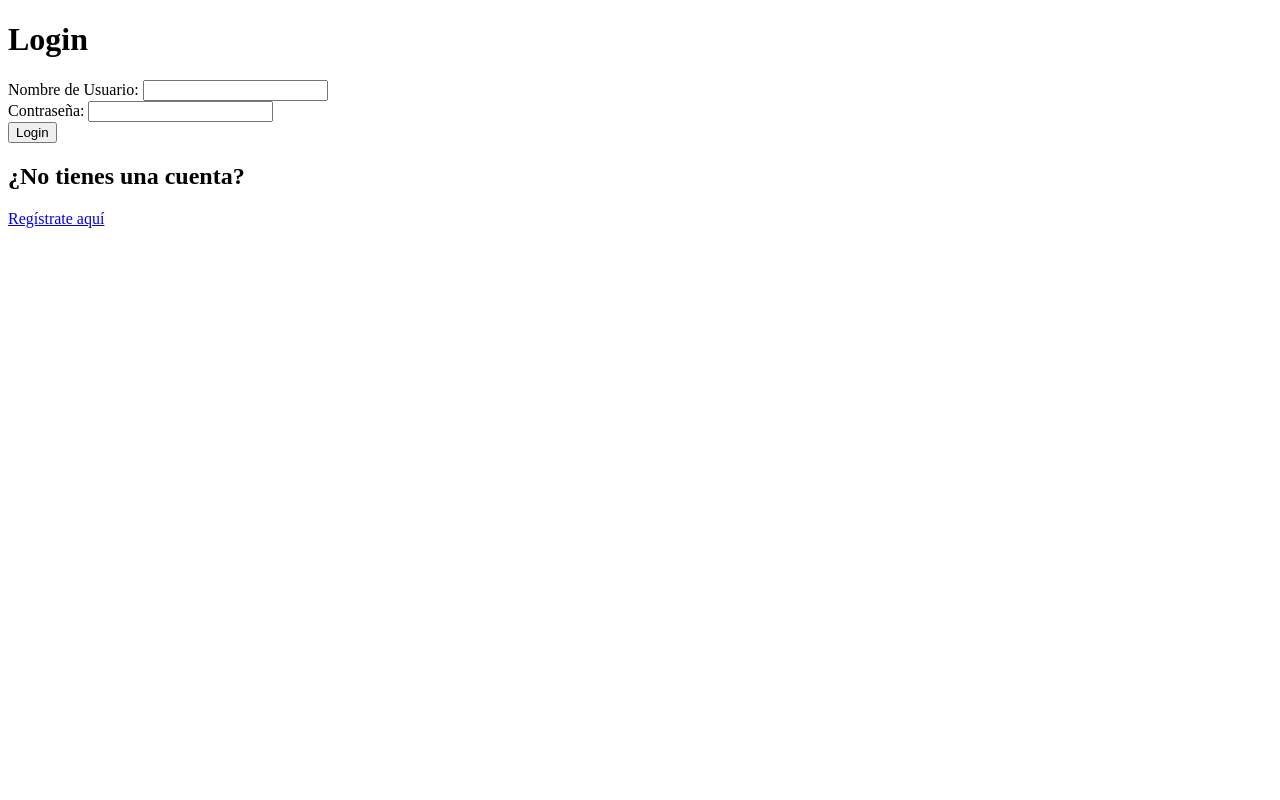
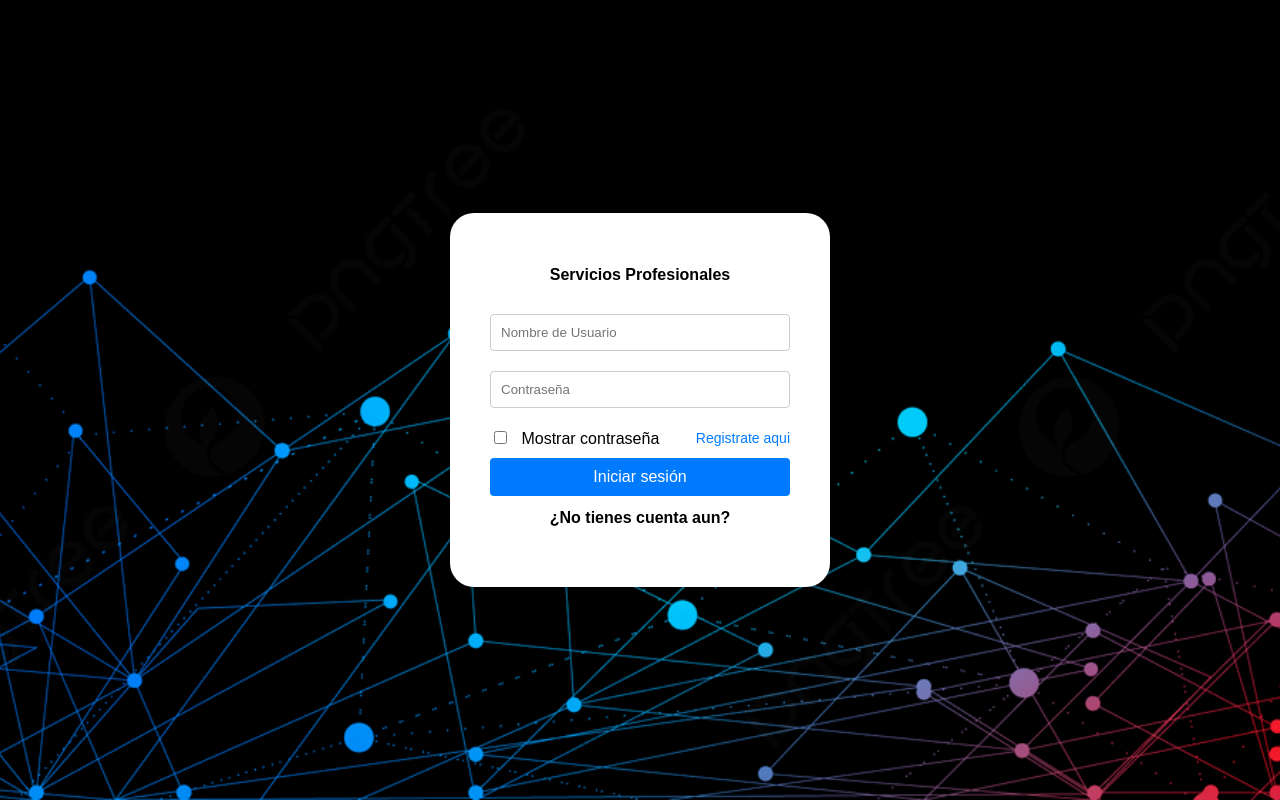
Before and after one commit to andrea-petit/app-reserva-servicios, a website: page views/login.html in a window 1280 px wide. Drawn offline with Linux system fonts and the light colour scheme.

Commit message:
cambios cesar

```diff
--- a/views/login.html
+++ b/views/login.html
@@ -1,25 +1,126 @@
 <!DOCTYPE html>
-<html lang="en">
+<html lang="es">
 <head>
     <meta charset="UTF-8">
     <meta name="viewport" content="width=device-width, initial-scale=1.0">
-    <title>Login</title>
+    <title>Iniciar Sesión</title>
+    <link rel="" href="">
+    <style>
+        body {
+            font-family: Arial, sans-serif;
+            background-color: #f4f4f4;
+            display: flex;
+            justify-content: center;
+            align-items: center;
+            height: 100vh;
+            margin: 0;
+        }
+        .login-container {
+            background-color: #fff;
+            padding: 40px;
+            border-radius: 24px;
+            box-shadow: 0 0 10px rgba(0, 0, 0, 0.1);
+            width: 300px;
+            text-align: center;
+        }
+        .login-container h2 {
+            margin-bottom: 20px;
+            font-size: 16px;
+        }
+        .login-container input[type="text"],
+        .login-container input[type="password"] {
+            width: 100%;
+            padding: 10px;
+            margin: 10px 0;
+            border: 1px solid #ccc;
+            border-radius: 4px;
+            box-sizing: border-box;
+        }
+        .login-container input[type="checkbox"] {
+            margin-right: 10px;
+        }
+        .login-container button {
+            width: 100%;
+            padding: 10px;
+            background-color: #007bff;
+            color: #fff;
+            border: none;
+            border-radius: 4px;
+            cursor: pointer;
+            font-size: 16px;
+        }
+        .login-container button:hover {
+            background-color: #0056b3;
+        }
+        .login-container a {
+            color: #007bff;
+            text-decoration: none;
+            font-size: 14px;
+        }
+        .login-container a:hover {
+            text-decoration: underline;
+        }
+        .social-login {
+            margin-top: 20px;
+        }
+        .social-login button {
+            width: 100%;
+            padding: 10px;
+            margin: 5px 0;
+            border: 1px solid #ccc;
+            border-radius: 4px;
+            background-color: #fff;
+            cursor: pointer;
+            font-size: 14px;
+            display: flex;
+            align-items: center;
+            justify-content: center;
+        }
+        .social-login button:hover {
+            background-color: #f4f4f4;
+        }
+        .social-login button img {
+            margin-right: 10px;
+        }
+        .options {
+            display: flex;
+            justify-content: space-between;
+            align-items: center;
+            margin: 10px 0;
+        }
+.img-fondo {
+    position: fixed;
+    top: 0;
+    left: 0;
+    width: 100vw;
+    height: 100vh;
+    z-index: -1;
+    overflow: hidden;
+}
+.img-fondo img {
+    width: 100%;
+    height: 100%;
+    object-fit: cover;
+}
+    </style>
 </head>
 <body>
-    <h1>Login</h1>
-    <form id="loginForm">
-        <label for="nombre_usuario">Nombre de Usuario:</label>
-        <input type="text" id="nombre_usuario" name="nombre_usuario" required>
-        <br>
-        <label for="contraseña">Contraseña:</label>
-        <input type="contraseña" id="contraseña" name="contraseña" required>
-        <br>
-        <button type="submit">Login</button>
-    </form>
+    <div class="login-container">
+        <h2>Servicios Profesionales</h2>
+        <input type="text" placeholder="Nombre de Usuario" required>
+        <input type="password" placeholder="Contraseña" required>
+        <div class="options">
+            <label>
+                <input type="checkbox"> Mostrar contraseña
+            </label>
+            <a href="#">Registrate aqui</a>
+        </div>
+        <button type="submit">Iniciar sesión</button>
+        <h2 class="cuenta">¿No tienes cuenta aun?</h2>
+        <div class="img-fondo">
+            <img src="./dbhdv.jpg" alt="">
+        </div>
 
-    <h2>¿No tienes una cuenta?</h2>
-    <p><a href="/register">Regístrate aquí</a></p>
-
-<script src="/login.js"></script>
+    </div>
 </body>
 </html>
```
Also changed, not shown: views/dbhdv.jpg (added).
